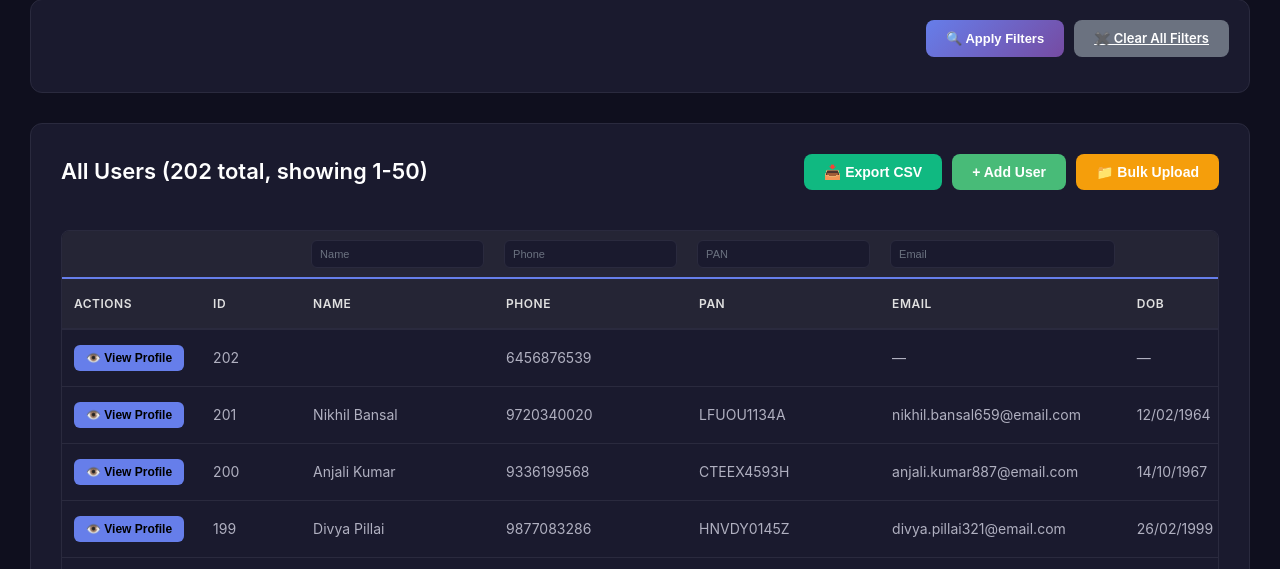
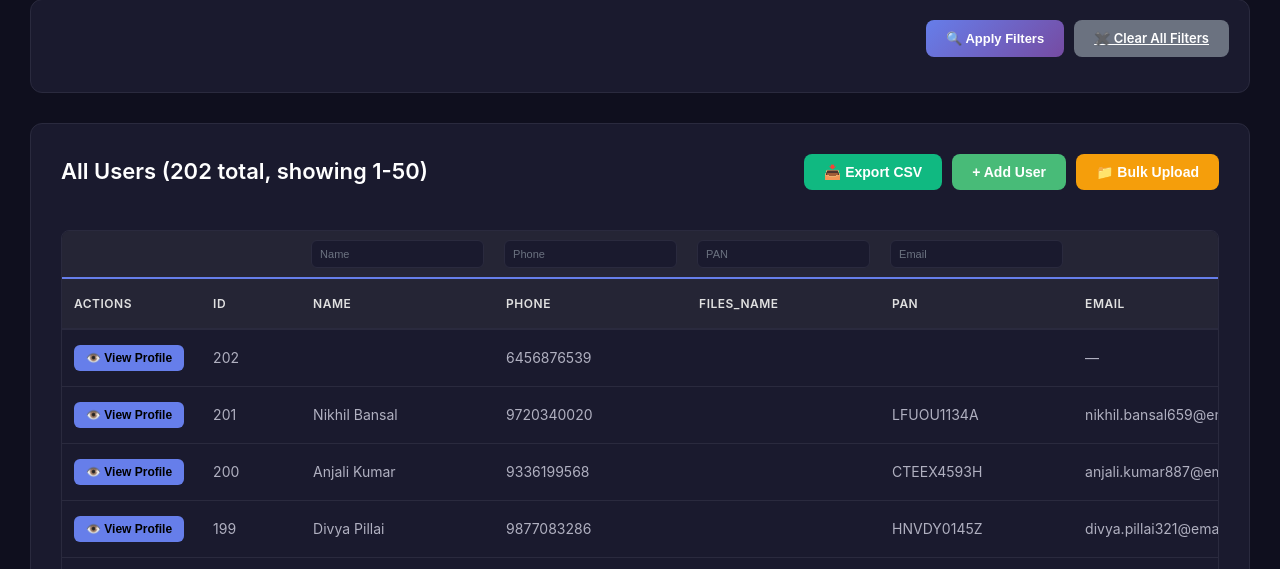
Before and after one commit to nishant843/crednorth, a Django app: page /crm-admin/users/ in a window 1280 px wide. Shown: the part 251-820 px from the top of the page. Run offline with Django 5.2, Linux system fonts and the light colour scheme; a user stored in the database is signed in; data comes from the database, SQL or seed files in the repository; parts of the project's set-up code (start-up, migrations or seed data) failed here and were passed over.

Commit message:
Add files via upload

```diff
--- a/backend/templates/bulk_user_management.html
+++ b/backend/templates/bulk_user_management.html
@@ -493,6 +493,7 @@
                                 <tr>
                                     <th>Phone</th>
                                     <th>Name</th>
+                                    <th>FILES_NAME</th>
                                     <th>Status</th>
                                     <th>Active</th>
                                     <th>Profession</th>
@@ -684,6 +685,7 @@
                             <tr>
                                 <td>${user.phone_number}</td>
                                 <td>${user.first_name || ''} ${user.last_name || ''}</td>
+                                <td>${user.files_name || ''}</td>
                                 <td><span class="status-badge status-${user.status || 'pending'}">${user.status || 'pending'}</span></td>
                                 <td><span class="status-badge status-${user.is_active ? 'active' : 'inactive'}">${user.is_active ? 'Active' : 'Inactive'}</span></td>
                                 <td>${user.profession || 'N/A'}</td>
--- a/backend/templates/crm_dashboard.html
+++ b/backend/templates/crm_dashboard.html
@@ -1353,6 +1353,7 @@
                                     <th>ID</th>
                                     <th>Name</th>
                                     <th>Phone</th>
+                                    <th>FILES_NAME</th>
                                     <th>PAN</th>
                                     <th>Email</th>
                                     <th>DOB</th>
@@ -1381,6 +1382,7 @@
                             <td>{{ user.id }}</td>
                             <td>{{ user.first_name }} {{ user.last_name }}</td>
                             <td>{{ user.phone_number }}</td>
+                            <td>{{ user.files_name|default:"" }}</td>
                             <td>{{ user.pan_number }}</td>
                             <td>{{ user.email|default:"—" }}</td>
                             <td>{{ user.date_of_birth|date:"d/m/Y"|default:"—" }}</td>
@@ -2949,6 +2951,7 @@
             html += '<th style="padding: 10px; border: 1px solid #2a2a3e;">First Name</th>';
             html += '<th style="padding: 10px; border: 1px solid #2a2a3e;">Last Name</th>';
             html += '<th style="padding: 10px; border: 1px solid #2a2a3e;">Phone</th>';
+            html += '<th style="padding: 10px; border: 1px solid #2a2a3e;">FILES_NAME</th>';
             html += '<th style="padding: 10px; border: 1px solid #2a2a3e;">PAN</th>';
             html += '<th style="padding: 10px; border: 1px solid #2a2a3e;">Income</th>';
             html += '</tr></thead><tbody>';
@@ -2958,6 +2961,7 @@
                 html += `<td style="padding: 8px; border: 1px solid #2a2a3e;">${row.first_name}</td>`;
                 html += `<td style="padding: 8px; border: 1px solid #2a2a3e;">${row.last_name}</td>`;
                 html += `<td style="padding: 8px; border: 1px solid #2a2a3e;">${row.phone_number}</td>`;
+                html += `<td style="padding: 8px; border: 1px solid #2a2a3e;">${row.files_name || ''}</td>`;
                 html += `<td style="padding: 8px; border: 1px solid #2a2a3e;">${row.pan_number}</td>`;
                 html += `<td style="padding: 8px; border: 1px solid #2a2a3e;">₹${row.monthly_income}</td>`;
                 html += '</tr>';
--- a/backend/templates/profile.html
+++ b/backend/templates/profile.html
@@ -397,6 +397,10 @@
                     <span class="info-value">{{ user.phone_number }}</span>
                 </div>
                 <div class="info-item">
+                    <span class="info-label">FILES_NAME</span>
+                    <span class="info-value">{{ user.files_name|default_if_none:"" }}</span>
+                </div>
+                <div class="info-item">
                     <span class="info-label">Email</span>
                     <span class="info-value {% if not user.email %}empty{% endif %}">{{ user.email|default:"Not provided" }}</span>
                 </div>
```
Lines whose indentation alone changed are shown as unchanged.
